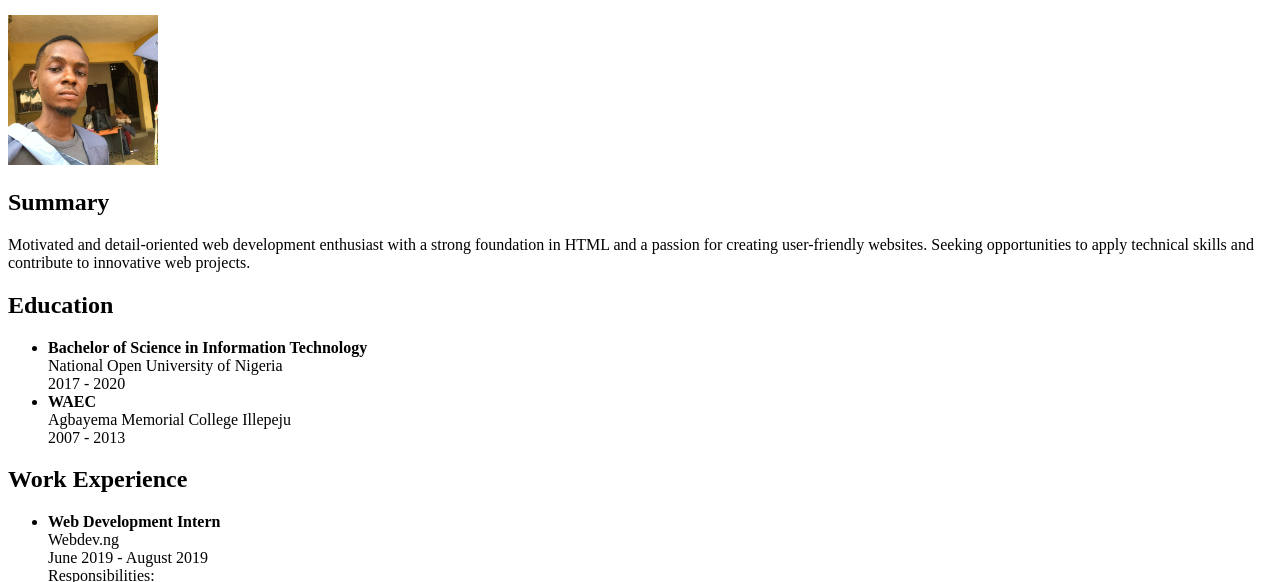
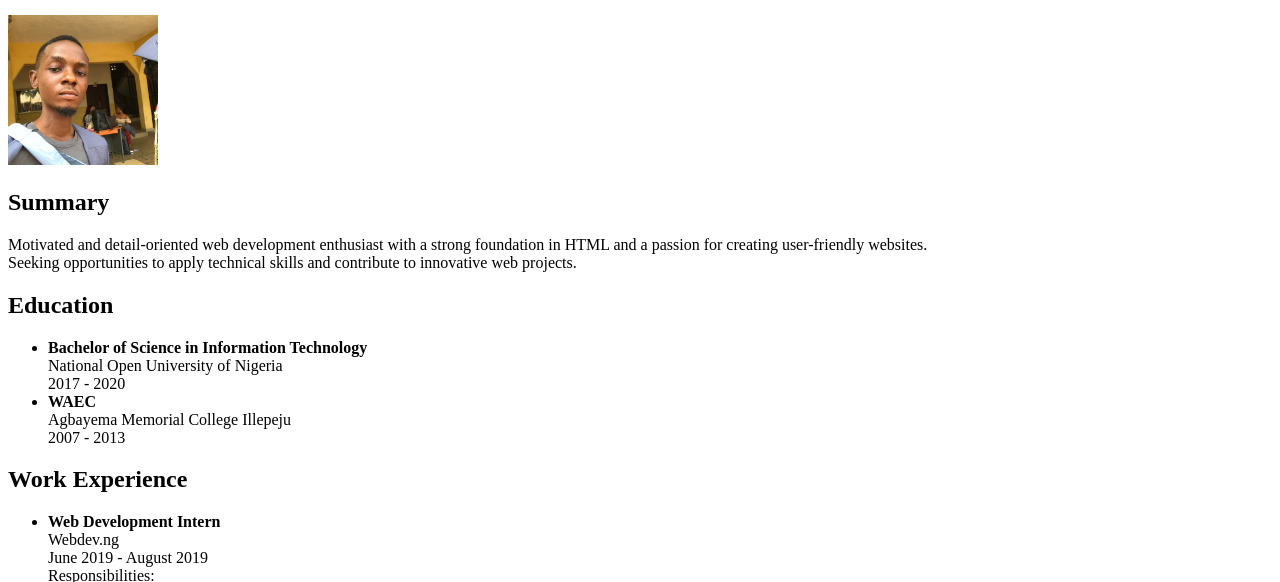
Before and after one commit to Deowebs/html, a plain HTML site: page index.html in a window 1280 px wide. Shown: the part 101-683 px from the top of the page. Drawn offline with Linux system fonts and the light colour scheme.

Commit message:
index.html

```diff
--- a/index.html
+++ b/index.html
@@ -19,7 +19,7 @@
 
         <section>
             <h2>Summary</h2>
-            <p>Motivated and detail-oriented web development enthusiast with a strong foundation in HTML and a passion for creating user-friendly websites. <br\>Seeking opportunities to apply technical skills and contribute to innovative web projects.</p>
+            <p>Motivated and detail-oriented web development enthusiast with a strong foundation in HTML and a passion for creating user-friendly websites. <br>Seeking opportunities to apply technical skills and contribute to innovative web projects.</p>
         </section>
 
         <section>
```
